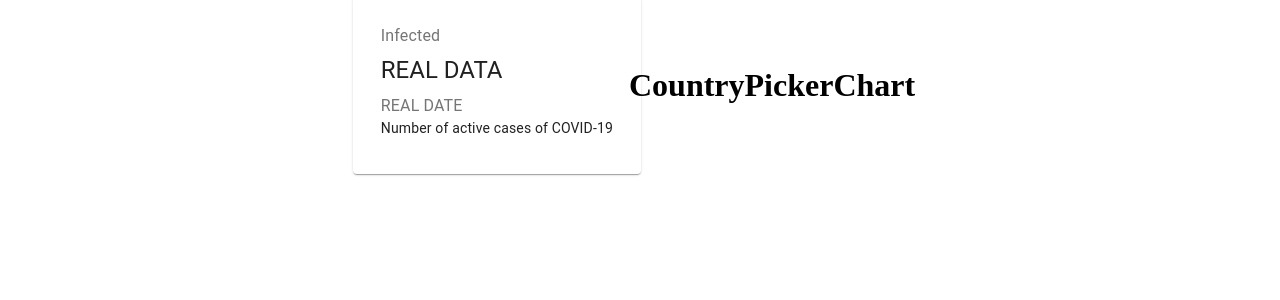
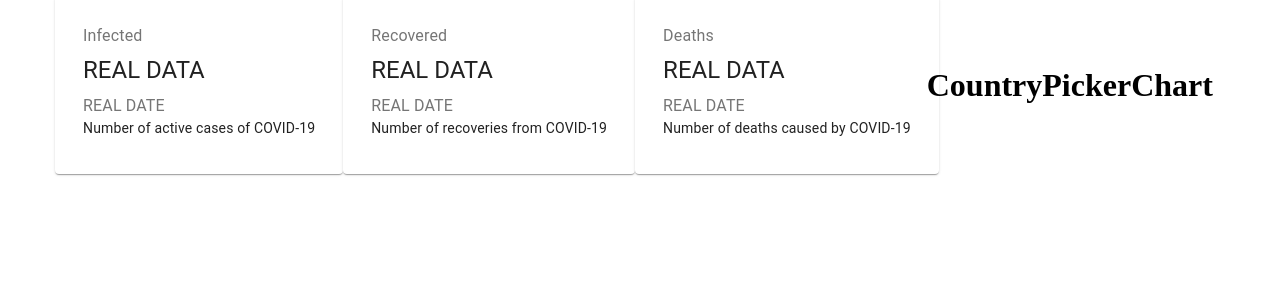
Before and after one commit to Leoprogramming/covid-19-tracker-react, a React (Create React App) app: page / in a window 1280 px wide. Shown: the top 300 px of the page. Built offline with nearby package versions, Linux system fonts and the light colour scheme; no server answers.

Commit message:
created 2 more cards + fixed bugs

```diff
--- a/src/components/Cards/Cards.jsx
+++ b/src/components/Cards/Cards.jsx
@@ -1,5 +1,5 @@
 import React from "react";
-import { Card, CardContent, Typography, Grid, StylesProvider } from "@material-ui/core";
+import { Card, CardContent, Typography, Grid } from "@material-ui/core";
 
 import styles from "./Cards.module.css";
 
@@ -17,6 +17,22 @@
             <Typography variant="body2">Number of active cases of COVID-19</Typography>
           </CardContent>
         </Grid>
+        <Grid item component={Card}>
+          <CardContent>
+            <Typography color="textSecondary" gutterBottom>Recovered</Typography>
+            <Typography variant="h5" gutterBottom>REAL DATA</Typography>
+            <Typography color="textSecondary">REAL DATE</Typography>
+            <Typography variant="body2">Number of recoveries from COVID-19</Typography>
+          </CardContent>
+        </Grid>
+        <Grid item component={Card}>
+          <CardContent>
+            <Typography color="textSecondary" gutterBottom>Deaths</Typography>
+            <Typography variant="h5" gutterBottom>REAL DATA</Typography>
+            <Typography color="textSecondary">REAL DATE</Typography>
+            <Typography variant="body2">Number of deaths caused by COVID-19</Typography>
+          </CardContent>
+        </Grid>
       </Grid>
     </div>
   )
```
